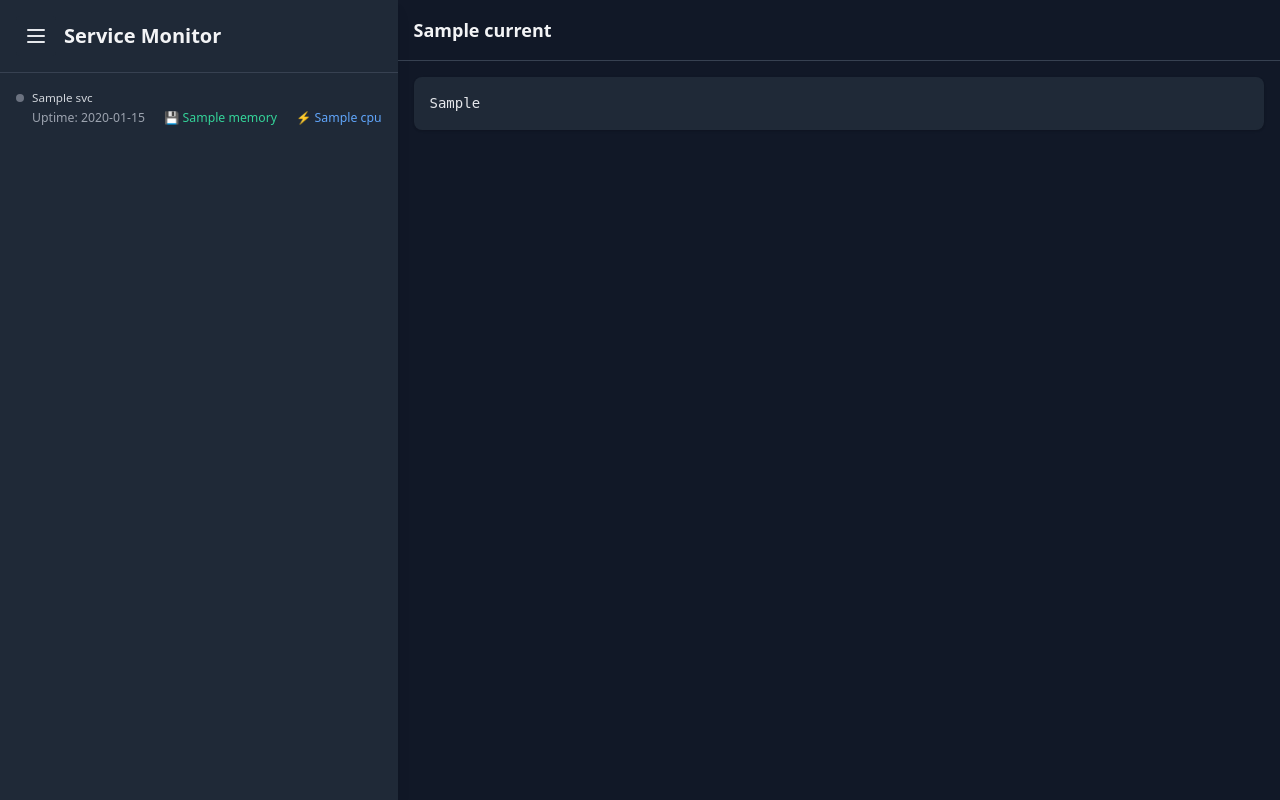
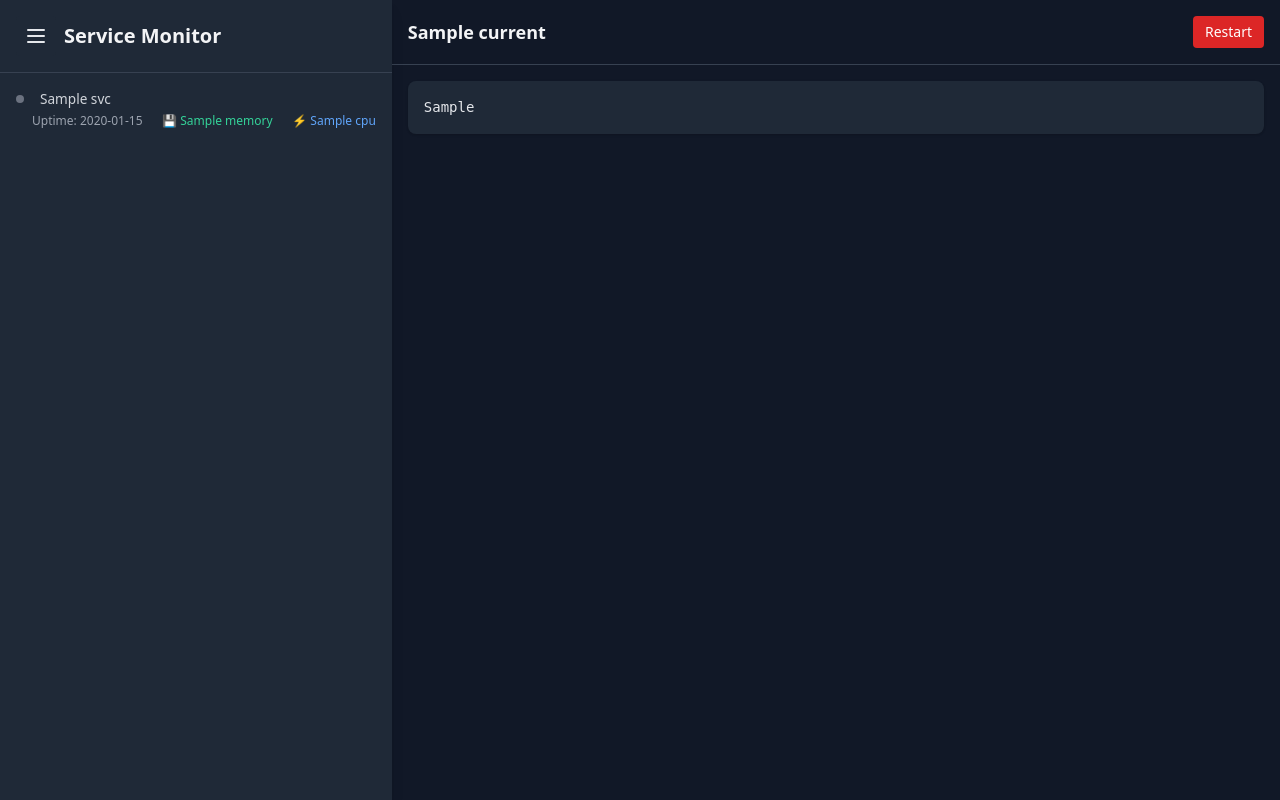
Before and after one commit to momonala/rpi-notes, a Flask app: template templates/index.html in a window 1280 px wide. Run offline with Flask 3, Linux system fonts and the light colour scheme; the template is opened without the code that fills it: most values are stand-ins (such as "Sample title", 1, 10 or a date in 2020).

Commit message:
add restart button

```diff
--- a/app.py
+++ b/app.py
@@ -3,7 +3,7 @@ import re
 import subprocess
 from dataclasses import dataclass
 
-from flask import Flask, render_template, request
+from flask import Flask, render_template, request, redirect, url_for
 
 logging.basicConfig(level=logging.INFO)
 
@@ -96,6 +96,31 @@ def get_service_status(service):
     )
 
 
+@app.route("/restart", methods=["POST"])
+def restart_service():
+    """Restart a given service and redirect back to the index view."""
+    service = request.form.get("service", "")
+    try:
+        services = get_services()
+    except Exception as exc:
+        logging.exception("Failed to list services: %s", exc)
+        return "Failed to list services", 500
+
+    if service not in services:
+        logging.warning("Attempt to restart unknown or disallowed service: %s", service)
+        return "Invalid service", 400
+
+    try:
+        # Requires appropriate sudoers configuration for the running user
+        subprocess.run(["sudo", "systemctl", "restart", service], check=True, text=True, capture_output=True)
+        logging.info("Successfully restarted service %s", service)
+    except subprocess.CalledProcessError as exc:
+        logging.error("Failed to restart %s: %s", service, exc.stderr)
+        return (exc.stderr or f"Failed to restart {service}"), 500
+
+    return redirect(url_for("index", service=service))
+
+
 @app.route("/")
 def index():
     service = request.args.get("service")
--- a/templates/index.html
+++ b/templates/index.html
@@ -63,13 +63,12 @@
             </div>
             <nav class="p-2 flex-1">
                 {% for svc in services %}
-                <a href="?service={{ svc.name }}"
-                   class="service-link block p-2 rounded-lg mb-1 relative {% if svc.name == current %}bg-blue-900 text-blue-300{% else %}text-gray-300 hover:bg-gray-700{% endif %}">
-                    <div class="flex items-center relative">
+                <div class="block p-2 rounded-lg mb-1 relative {% if svc.name == current %}bg-blue-900 text-blue-300{% else %}text-gray-300 hover:bg-gray-700{% endif %}">
+                    <a href="?service={{ svc.name }}" class="flex items-center min-w-0 gap-2">
                         <span class="status-indicator {% if svc.is_active %}status-active{% elif svc.is_failed %}status-failed{% else %}status-inactive{% endif %}"></span>
                         <span class="truncate">{{ svc.name }}</span>
                         <span class="service-tooltip">{{ svc.name }}</span>
-                    </div>
+                    </a>
                     {% if svc.uptime %}
                     <span class="service-details text-xs text-gray-400 ml-4 mt-1 inline-block">Uptime: {{ svc.uptime }}</span>
                     {% endif %}
@@ -82,19 +81,25 @@
                     {% if svc.last_error %}
                     <span class="service-details text-xs text-red-400 ml-4 inline-block">❌ {{ svc.last_error }}</span>
                     {% endif %}
-                </a>
+                </div>
                 {% endfor %}
             </nav>
         </div>
         <!-- Main Content -->
         <div class="flex-1 overflow-hidden flex flex-col bg-gray-900">
-            <div class="p-4 border-b border-gray-700 bg-gray-900">
+            <div class="p-4 border-b border-gray-700 bg-gray-900 flex items-center justify-between">
                 <h2 class="text-lg font-semibold text-gray-100">
                     {% if current %}
                     {{ current }}
                     {% else %}
                     {% endif %}
                 </h2>
+                {% if service_info and current %}
+                <form method="POST" action="/restart" onsubmit="return confirm('Restart {{ current }}?');">
+                    <input type="hidden" name="service" value="{{ current }}" />
+                    <button type="submit" class="text-sm px-3 py-1.5 rounded bg-red-600 hover:bg-red-500 text-white focus:outline-none focus:ring-2 focus:ring-red-400">Restart</button>
+                </form>
+                {% endif %}
             </div>
             <div class="flex-1 overflow-auto p-4">
                 {% if service_info %}
```
